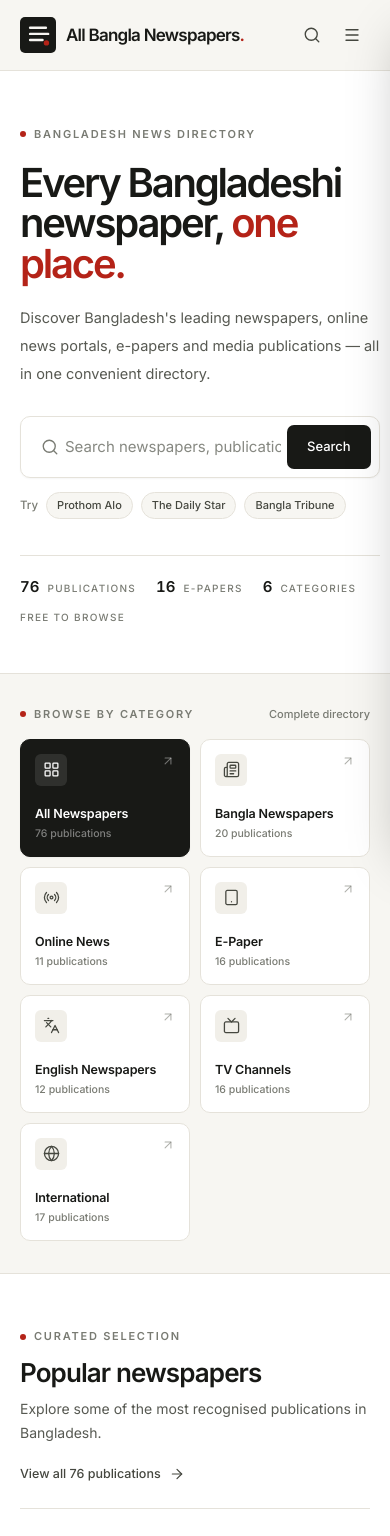
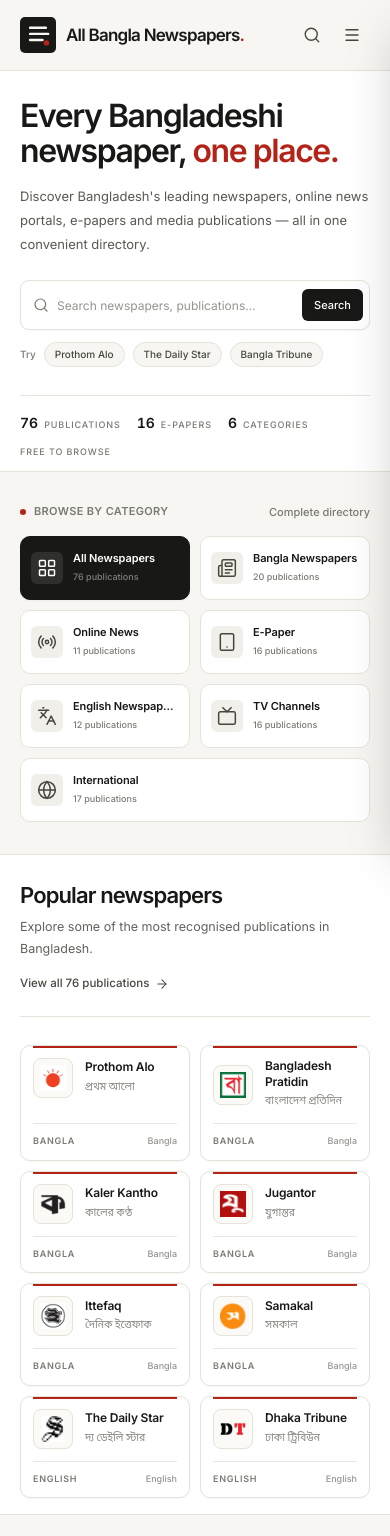
Before and after one commit to Munna-Scriptz/AllBanglaNews, a React (Vite) app in the folder client/: page / in a window 390 px wide. Shown: the top 1536 px of the page. Built offline with nearby package versions, Linux system fonts and the light colour scheme.

Commit message:
Some changes are made ui updated and modified

```diff
--- a/client/src/components/home/CuratedSections.jsx
+++ b/client/src/components/home/CuratedSections.jsx
@@ -72,7 +72,7 @@ export default function CuratedSections() {
         return (
           <section
             key={section.id}
-            className="border-b border-line py-12 last:border-b-0 md:py-14"
+            className="border-b border-line py-4 last:border-b-0 md:py-14"
             aria-labelledby={`curated-${section.id}`}
           >
             <div className="shell">
--- a/client/src/components/home/Hero.jsx
+++ b/client/src/components/home/Hero.jsx
@@ -20,27 +20,28 @@ export default function Hero({ query, onQueryChange, onSearch }) {
 
   return (
     <section className="border-b border-line bg-surface">
-      <div className="shell py-12 md:py-16 lg:py-20">
-        <div className="grid gap-12 xl:grid-cols-[minmax(0,1fr)_300px] xl:items-start xl:gap-14">
-          <div className="max-w-4xl">
-            <p className="eyebrow">
+      <div className="shell py-3 md:py-12 lg:py-20">
+
+        <div className="flex flex-col gap-10 xl:flex-row xl:items-start xl:gap-14">
+          <div className="min-w-0 max-w-4xl flex-1">
+            <p className="eyebrow hidden xl:flex">
               <span className="eyebrow-dot" aria-hidden="true" />
               Bangladesh News Directory
             </p>
 
-            <h1 className="mt-5 text-[40px] font-semibold leading-[1.01] tracking-[-0.055em] text-ink sm:text-[52px] md:text-[62px] lg:text-[68px]">
+            <h1 className="mt-4 text-[32px] font-semibold leading-[1.08] tracking-[-0.045em] text-ink min-[480px]:text-[38px] sm:text-[46px] md:text-[56px] lg:text-[64px]">
               Every Bangladeshi newspaper,
               <br className="hidden sm:block" />{' '}
               <span className="text-accent">one place.</span>
             </h1>
 
-            <p className="mt-5 max-w-2xl text-[14.5px] leading-7 text-ink-soft/90 sm:text-[15.5px] sm:leading-8">
+            <p className="mt-4 max-w-xl text-[13px] leading-6 text-ink-soft/90 sm:text-[14px] sm:leading-7">
               Discover Bangladesh&apos;s leading newspapers, online news
               portals, e-papers and media publications — all in one convenient
               directory.
             </p>
 
-            <div className="mt-7 max-w-2xl">
+            <div className="mt-6 w-full max-w-xl">
               <SearchBar
                 id="hero-search"
                 value={query}
@@ -54,66 +55,75 @@ export default function Hero({ query, onQueryChange, onSearch }) {
               />
             </div>
 
-            <div className="mt-3.5 flex flex-wrap items-center gap-x-2 gap-y-2 text-[11.5px] text-muted">
+            <div className="mt-3 flex flex-wrap items-center gap-x-2 gap-y-2 text-[10px] text-muted sm:text-[11px]">
               <span className="font-medium">Try</span>
               {quickSearches.map((name) => (
                 <button
                   key={name}
                   type="button"
                   onClick={() => handleQuickSearch(name)}
-                  className="rounded-full border border-line bg-paper px-2.5 py-1 text-[11px] font-medium text-ink-soft transition-colors hover:border-line-strong hover:text-ink"
+                  className="rounded-full border border-line bg-paper px-2.5 py-1 text-[10px] font-medium text-ink-soft transition-colors hover:border-line-strong hover:text-ink sm:text-[11px]"
                 >
                   {name}
                 </button>
               ))}
             </div>
 
-            <div className="mt-9 flex flex-wrap items-center gap-x-5 gap-y-3 border-t border-line pt-5 sm:gap-x-7">
-              <div className="flex items-baseline gap-2">
-                <span className="text-[15px] font-semibold tabular-nums text-ink">
+            <div className="mt-7 flex flex-wrap items-center gap-x-4 gap-y-3 border-t border-line pt-4 sm:mt-8 sm:gap-x-6 sm:pt-5">
+              <div className="flex items-baseline gap-1.5">
+                <span className="text-[14px] font-semibold tabular-nums text-ink sm:text-[15px]">
                   {publications.length}
                 </span>
-                <span className="text-[10px] font-medium uppercase tracking-[0.13em] text-muted">
+                <span className="text-[9px] font-medium uppercase tracking-[0.1em] text-muted sm:text-[10px]">
                   Publications
                 </span>
               </div>
+
               <span
                 className="hidden h-4 w-px bg-line sm:block"
                 aria-hidden="true"
               />
-              <div className="flex items-baseline gap-2">
-                <span className="text-[15px] font-semibold tabular-nums text-ink">
+
+              <div className="flex items-baseline gap-1.5">
+                <span className="text-[14px] font-semibold tabular-nums text-ink sm:text-[15px]">
                   {getCategoryCount('epaper')}
                 </span>
-                <span className="text-[10px] font-medium uppercase tracking-[0.13em] text-muted">
+                <span className="text-[9px] font-medium uppercase tracking-[0.1em] text-muted sm:text-[10px]">
                   E-papers
                 </span>
               </div>
+
               <span
                 className="hidden h-4 w-px bg-line sm:block"
                 aria-hidden="true"
               />
-              <div className="flex items-baseline gap-2">
-                <span className="text-[15px] font-semibold tabular-nums text-ink">
+
+              <div className="flex items-baseline gap-1.5">
+                <span className="text-[14px] font-semibold tabular-nums text-ink sm:text-[15px]">
                   {categories.length - 1}
                 </span>
-                <span className="text-[10px] font-medium uppercase tracking-[0.13em] text-muted">
+                <span className="text-[9px] font-medium uppercase tracking-[0.1em] text-muted sm:text-[10px]">
                   Categories
                 </span>
               </div>
+
               <span
                 className="hidden h-4 w-px bg-line sm:block"
                 aria-hidden="true"
               />
-              <span className="text-[10px] font-medium uppercase tracking-[0.13em] text-muted">
+
+              <span className="text-[9px] font-medium uppercase tracking-[0.1em] text-muted sm:text-[10px]">
                 Free to browse
               </span>
             </div>
           </div>
 
-          <aside className="hidden xl:block" aria-label="Quick picks">
-            <div className="mt-12 overflow-hidden rounded-[10px] border border-line bg-paper">
-              <div className="border-b border-line px-5 py-4">
+          <aside
+            className="w-full hidden xl:block xl:mt-10 xl:w-[280px] xl:shrink-0"
+            aria-label="Quick picks"
+          >
+            <div className="overflow-hidden rounded-[10px] border border-line bg-paper">
+              <div className="border-b border-line px-4 py-3.5 sm:px-5">
                 <div className="flex items-center justify-between gap-3">
                   <p className="eyebrow">
                     <span className="eyebrow-dot" aria-hidden="true" />
@@ -132,22 +142,24 @@ export default function Hero({ query, onQueryChange, onSearch }) {
                       href={publication.website}
                       target="_blank"
                       rel="noopener noreferrer"
-                      className="group flex items-center gap-3 border-b border-line px-5 py-3.5 transition-colors last:border-b-0 hover:bg-surface"
+                      className="group flex items-center gap-3 border-b border-line px-4 py-3 transition-colors last:border-b-0 hover:bg-surface sm:px-5 sm:py-3.5"
                     >
                       <PublicationLogo
                         publication={publication}
-                        className="h-9 w-9"
+                        className="h-8 w-8 shrink-0 sm:h-9 sm:w-9"
                         imageClassName="p-1"
                         eager
                       />
+
                       <span className="min-w-0 flex-1">
-                        <span className="block truncate text-[12.5px] font-medium text-ink">
+                        <span className="block truncate text-[11.5px] font-medium text-ink sm:text-[12.5px]">
                           {publication.name}
                         </span>
-                        <span className="mt-0.5 block text-[9px] font-medium uppercase tracking-[0.12em] text-muted">
+                        <span className="mt-0.5 block text-[9px] font-medium uppercase tracking-[0.1em] text-muted">
                           {getCategory(publication.category).shortLabel}
                         </span>
                       </span>
+
                       <ArrowUpRight
                         className="h-3.5 w-3.5 shrink-0 text-muted/40 transition-all duration-200 group-hover:-translate-y-0.5 group-hover:translate-x-0.5 group-hover:text-accent"
                         strokeWidth={1.8}
@@ -158,10 +170,10 @@ export default function Hero({ query, onQueryChange, onSearch }) {
                 ))}
               </ul>
 
-              <div className="px-5 py-4">
+              <div className="px-4 py-3.5 sm:px-5">
                 <a
                   href="#directory"
-                  className="group inline-flex items-center gap-2 text-[11.5px] font-medium text-ink transition-colors hover:text-accent"
+                  className="group inline-flex items-center gap-2 text-[11px] font-medium text-ink transition-colors hover:text-accent"
                 >
                   Browse the full index
                   <ArrowRight
@@ -178,6 +190,7 @@ export default function Hero({ query, onQueryChange, onSearch }) {
             </p>
           </aside>
         </div>
+
       </div>
     </section>
   )
--- a/client/src/components/newspaper/FeaturedNewspapers.jsx
+++ b/client/src/components/newspaper/FeaturedNewspapers.jsx
@@ -9,7 +9,7 @@ export default function FeaturedNewspapers() {
   return (
     <section
       id="popular"
-      className="scroll-mt-20 border-b border-line bg-surface py-12 md:py-16"
+      className="scroll-mt-20 border-b border-line bg-surface py-4 md:py-12"
       aria-labelledby="popular-heading"
     >
       <div className="shell">
--- a/client/src/components/newspaper/NewspaperCard.jsx
+++ b/client/src/components/newspaper/NewspaperCard.jsx
@@ -3,9 +3,6 @@ import { getCategory } from '../../data/publications'
 import { cn } from '../../utils/helpers'
 import PublicationLogo from './PublicationLogo'
 
-/**
- * A single directory listing. The whole card is a safe external link.
- */
 export default function NewspaperCard({
   publication,
   featured = false,
@@ -17,6 +14,7 @@ export default function NewspaperCard({
   const label = metaLabel ?? category.shortLabel
 
   return (
+
     <a
       href={publication.website}
       target="_blank"
@@ -24,24 +22,41 @@ export default function NewspaperCard({
       title={`${publication.name} — ${publication.description}`}
       aria-label={`${publication.name}, ${category.label} — opens the official website in a new tab`}
       className={cn(
-        'group relative flex h-full min-h-[164px] flex-col overflow-hidden rounded-[10px] border border-line bg-surface p-3.5 shadow-card transition-all duration-200 hover:-translate-y-0.5 hover:border-line-strong hover:shadow-lift focus-visible:-translate-y-0.5 focus-visible:border-ink focus-visible:shadow-lift sm:min-h-[176px] sm:p-4',
+        'group relative flex h-full min-h-[100px] flex-col overflow-hidden rounded-[10px] border border-line bg-surface p-3 shadow-card transition-all duration-200 hover:-translate-y-0.5 hover:border-line-strong hover:shadow-lift focus-visible:-translate-y-0.5 focus-visible:border-ink focus-visible:shadow-lift sm:min-h-[176px] sm:p-4',
         className,
       )}
     >
       {featured && (
         <span
-          className="absolute inset-x-4 top-0 h-[2px] bg-accent"
+          className="absolute inset-x-3 top-0 h-[2px] bg-accent sm:inset-x-4"
           aria-hidden="true"
         />
       )}
 
-      <div className="flex items-start justify-between gap-2">
+      {/* Mobile: Logo and name in one row | Desktop: Original layout */}
+      <div className="flex min-w-0 items-center gap-3 sm:items-start sm:justify-between">
         <PublicationLogo
           publication={publication}
           eager={eager}
-          className="h-11 w-11 sm:h-12 sm:w-12"
+          className="h-10 w-10 shrink-0 sm:h-12 sm:w-12"
         />
-        <span className="grid h-6 w-6 shrink-0 place-items-center rounded-md text-muted/50 transition-colors duration-200 group-hover:text-accent">
+
+        <div className="min-w-0 flex-1 sm:hidden">
+          <h3 className="line-clamp-2 text-[12px] font-semibold leading-[1.3] tracking-[-0.015em] text-ink">
+            {publication.name}
+          </h3>
+
+          {publication.banglaName && (
+            <p
+              lang="bn"
+              className="mt-0.5 truncate text-[10.5px] leading-5 text-muted/90"
+            >
+              {publication.banglaName}
+            </p>
+          )}
+        </div>
+
+        <span className="hidden h-6 w-6 shrink-0 place-items-center rounded-md text-muted/50 transition-colors duration-200 group-hover:text-accent sm:grid">
           <ArrowUpRight
             className="h-3.5 w-3.5 transition-transform duration-200 group-hover:-translate-y-0.5 group-hover:translate-x-0.5"
             strokeWidth={1.9}
@@ -50,10 +65,12 @@ export default function NewspaperCard({
         </span>
       </div>
 
-      <div className="mt-3.5 min-w-0">
-        <h3 className="line-clamp-2 min-h-[34px] text-[13.5px] font-semibold leading-[1.25] tracking-[-0.015em] text-ink sm:text-[14.5px]">
+      {/* Desktop title */}
+      <div className="mt-3.5 hidden min-w-0 sm:block">
+        <h3 className="line-clamp-2 min-h-[34px] text-[14.5px] font-semibold leading-[1.25] tracking-[-0.015em] text-ink">
           {publication.name}
         </h3>
+
         {publication.banglaName && (
           <p
             lang="bn"
@@ -64,16 +81,18 @@ export default function NewspaperCard({
         )}
       </div>
 
-      <div className="mt-auto pt-3.5">
+      <div className="mt-auto pt-3 sm:pt-3.5">
         <div className="flex items-center justify-between gap-2 border-t border-line/80 pt-2.5">
-          <span className="truncate text-[9.5px] font-semibold uppercase tracking-[0.1em] text-muted">
+          <span className="truncate text-[9px] font-semibold uppercase tracking-[0.08em] text-muted sm:text-[9.5px] sm:tracking-[0.1em]">
             {label}
           </span>
-          <span className="shrink-0 text-[10px] font-medium text-muted/80">
+
+          <span className="shrink-0 text-[9px] font-medium text-muted/80 sm:text-[10px]">
             {publication.language}
           </span>
         </div>
       </div>
     </a>
+
   )
 }
--- a/client/src/components/ui/CategoryNavigation.jsx
+++ b/client/src/components/ui/CategoryNavigation.jsx
@@ -1,15 +1,9 @@
 import { ArrowUpRight } from 'lucide-react'
 import { Link } from 'react-router'
-import {
-  categories,
-  getCategoryCount,
-} from '../../data/publications'
+import { categories, getCategoryCount } from '../../data/publications'
 import { cn } from '../../utils/helpers'
 import CategoryIcon from './CategoryIcon'
 
-/**
- * Category shortcuts (card links) and category filters (tabs).
- */
 export default function CategoryNavigation({
   variant = 'cards',
   activeId = 'all',
@@ -22,11 +16,12 @@ export default function CategoryNavigation({
     ? categories
     : categories.filter((category) => category.id !== 'all')
 
+
   if (variant === 'cards') {
     return (
       <div
         className={cn(
-          'grid grid-cols-2 gap-2.5 sm:grid-cols-3 md:grid-cols-4 lg:grid-cols-7',
+          'flex flex-wrap gap-2.5 sm:gap-3',
           className,
         )}
         aria-label="Browse categories"
@@ -41,17 +36,20 @@ export default function CategoryNavigation({
               to={category.path}
               onClick={() => onSelect?.(category.id)}
               className={cn(
-                'group flex h-full min-h-[118px] flex-col justify-between rounded-[10px] border p-3.5 transition-all duration-200 sm:min-h-[126px]',
+                // Mobile: horizontal compact cards
+                'group flex min-h-[64px] min-w-0 flex-[1_1_calc(50%-5px)] items-center gap-2.5 rounded-[10px] border p-2.5 transition-all duration-200',
+                // Desktop: original vertical card layout
+                'sm:min-h-[126px] sm:flex-[1_1_calc(33.333%-8px)] sm:flex-col sm:items-stretch sm:justify-between sm:p-3.5',
+                'md:flex-[1_1_calc(25%-9px)] lg:flex-[1_1_calc(14.285%-11px)]',
                 isActive
                   ? 'border-ink bg-ink text-white shadow-card'
                   : 'border-line bg-surface text-ink hover:-translate-y-0.5 hover:border-line-strong hover:shadow-card',
               )}
               aria-current={isActive ? 'page' : undefined}
             >
-              <span className="flex items-start justify-between gap-2">
               <span
                 className={cn(
-                    'grid h-8 w-8 place-items-center rounded-[6px] transition-colors',
+                  'grid h-8 w-8 shrink-0 place-items-center rounded-[6px] transition-colors sm:h-9 sm:w-9',
                   isActive
                     ? 'bg-white/10 text-white'
                     : 'bg-tint text-ink-soft group-hover:text-accent',
@@ -59,9 +57,29 @@ export default function CategoryNavigation({
               >
                 <CategoryIcon
                   name={category.icon}
-                    className="h-[17px] w-[17px]"
+                  className="h-4 w-4 sm:h-[17px] sm:w-[17px]"
                 />
               </span>
+
+              <span className="min-w-0 flex-1 sm:mt-5 sm:flex-none">
+                <span className="block truncate text-[11px] font-semibold leading-[1.25] tracking-[-0.01em] sm:text-[12.5px]">
+                  {category.label}
+                </span>
+
+                {showCounts && (
+                  <span
+                    className={cn(
+                      'mt-1 block truncate text-[9px] font-medium sm:text-[10.5px]',
+                      isActive ? 'text-white/45' : 'text-muted',
+                    )}
+                  >
+                    {count} publications
+                  </span>
+                )}
+              </span>
+
+              {/* Desktop arrow only */}
+              <span className="hidden sm:flex sm:items-start sm:justify-end sm:gap-2 sm:self-start sm:absolute sm:right-3.5 sm:top-3.5">
                 <ArrowUpRight
                   className={cn(
                     'h-3.5 w-3.5 transition-all duration-200 group-hover:-translate-y-0.5 group-hover:translate-x-0.5',
@@ -71,28 +89,13 @@ export default function CategoryNavigation({
                   aria-hidden="true"
                 />
               </span>
-
-              <span className="mt-5 block">
-                <span className="block text-[12.5px] font-semibold leading-[1.25] tracking-[-0.01em]">
-                  {category.label}
-                </span>
-                {showCounts && (
-                  <span
-                    className={cn(
-                      'mt-1 block text-[10.5px] font-medium',
-                      isActive ? 'text-white/45' : 'text-muted',
-                    )}
-                  >
-                    {count} publications
-                  </span>
-                )}
-              </span>
             </Link>
           )
         })}
       </div>
     )
   }
+
 
   return (
     <div
--- a/client/src/components/ui/SearchBar.jsx
+++ b/client/src/components/ui/SearchBar.jsx
@@ -24,19 +24,20 @@ export default function SearchBar({
   }
 
   return (
+
     <form
       onSubmit={handleSubmit}
       role="search"
       className={cn(
-        'flex w-full items-center gap-1.5 rounded-[10px] border border-line bg-surface p-1.5 pl-4 shadow-card transition-shadow duration-200 focus-within:border-line-strong focus-within:ring-4 focus-within:ring-accent/5',
-        size === 'lg' && 'p-2 pl-5',
+        'flex w-full min-w-0 items-center gap-1 rounded-[9px] border border-line bg-surface p-1.5 pl-3 shadow-card transition-all duration-200 focus-within:border-line-strong focus-within:ring-4 focus-within:ring-accent/5 sm:gap-1.5 sm:rounded-[10px] sm:p-1.5 sm:pl-4',
+        size === 'lg' && 'sm:p-2 sm:pl-5',
         className,
       )}
     >
       <Search
         className={cn(
-          'h-[18px] w-[18px] shrink-0 text-muted',
-          size === 'lg' && 'h-5 w-5',
+          'h-4 w-4 shrink-0 text-muted sm:h-[18px] sm:w-[18px]',
+          size === 'lg' && 'sm:h-5 sm:w-5',
         )}
         strokeWidth={1.8}
         aria-hidden="true"
@@ -45,6 +46,7 @@ export default function SearchBar({
       <label htmlFor={id} className="sr-only">
         {label}
       </label>
+
       <input
         id={id}
         type="search"
@@ -55,8 +57,8 @@ export default function SearchBar({
         autoComplete="off"
         spellCheck="false"
         className={cn(
-          'min-w-0 flex-1 appearance-none bg-transparent py-2.5 text-[14px] leading-5 text-ink outline-none placeholder:text-muted/90 [&::-webkit-search-cancel-button]:hidden',
-          size === 'lg' && 'py-3 text-[15px]',
+          'h-9 min-w-0 flex-1 appearance-none bg-transparent px-1 text-[12px] leading-5 text-ink outline-none placeholder:text-muted/80 [&::-webkit-search-cancel-button]:hidden sm:h-10 sm:text-[13px]',
+          size === 'lg' && 'sm:h-11 sm:text-[14px]',
           inputClassName,
         )}
       />
@@ -66,9 +68,9 @@ export default function SearchBar({
           type="button"
           onClick={() => onChange('')}
           aria-label="Clear search"
-          className="grid h-8 w-8 shrink-0 place-items-center rounded-md text-muted transition-colors hover:bg-tint hover:text-ink"
+          className="grid h-7 w-7 shrink-0 place-items-center rounded-md text-muted transition-colors hover:bg-tint hover:text-ink sm:h-8 sm:w-8"
         >
-          <X className="h-4 w-4" strokeWidth={1.8} aria-hidden="true" />
+          <X className="h-3.5 w-3.5 sm:h-4 sm:w-4" strokeWidth={1.8} aria-hidden="true" />
         </button>
       )}
 
@@ -76,13 +78,14 @@ export default function SearchBar({
         <button
           type="submit"
           className={cn(
-            'shrink-0 rounded-[7px] bg-ink px-4 py-2.5 text-[13px] font-medium text-white transition-colors duration-200 hover:bg-accent',
-            size === 'lg' && 'px-5 py-3 text-[13.5px]',
+            'shrink-0 rounded-[6px] bg-ink px-3 py-2 text-[11px] font-medium text-white transition-colors duration-200 hover:bg-accent sm:rounded-[7px] sm:px-4 sm:py-2.5 sm:text-[12px]',
+            size === 'lg' && 'sm:px-5 sm:py-3 sm:text-[13px]',
           )}
         >
           {buttonLabel}
         </button>
       )}
     </form>
+
   )
 }
--- a/client/src/components/ui/SectionHeader.jsx
+++ b/client/src/components/ui/SectionHeader.jsx
@@ -12,25 +12,28 @@ export default function SectionHeader({
   id,
 }) {
   return (
+
     <div
       id={id}
       className={cn(
-        'flex flex-col gap-5 border-b border-line pb-6 sm:flex-row sm:items-end sm:justify-between sm:gap-10',
+        'flex flex-col gap-3 border-b border-line pb-5 sm:flex-row sm:items-end sm:justify-between sm:gap-6 sm:pb-6',
         className,
       )}
     >
-      <div className="max-w-2xl">
+      <div className="min-w-0 max-w-2xl">
         {eyebrow && (
-          <p className="eyebrow">
+          <p className="eyebrow hidden xl:flex">
             <span className="eyebrow-dot" aria-hidden="true" />
             {eyebrow}
           </p>
         )}
-        <h2 className="mt-3 text-[26px] font-semibold leading-[1.12] tracking-[-0.035em] text-ink sm:text-[30px]">
+
+        <h2 className="text-[22px] mt-3 font-semibold leading-[1.15] tracking-[-0.04em] text-ink min-[480px]:text-[25px] sm:text-[30px]">
           {title}
         </h2>
+
         {description && (
-          <p className="mt-2.5 text-[14px] leading-6 text-ink-soft/90">
+          <p className="mt-2 max-w-xl text-[12.5px] leading-[1.7] text-ink-soft/85 min-[480px]:text-[13px] sm:mt-2.5 sm:text-[14px] sm:leading-6">
             {description}
           </p>
         )}
@@ -39,16 +42,17 @@ export default function SectionHeader({
       {href && (
         <Link
           to={href}
-          className="group inline-flex shrink-0 items-center gap-2 self-start rounded-sm text-[12.5px] font-medium text-ink-soft transition-colors hover:text-accent sm:self-auto"
+          className="group inline-flex w-fit shrink-0 items-center gap-1.5 rounded-sm py-1 text-[11.5px] font-medium text-ink-soft transition-colors hover:text-accent sm:mb-0.5 sm:text-[12.5px]"
         >
           {linkLabel}
           <ArrowRight
-            className="h-4 w-4 transition-transform duration-200 group-hover:translate-x-0.5"
+            className="h-3.5 w-3.5 transition-transform duration-200 group-hover:translate-x-1 sm:h-4 sm:w-4"
             strokeWidth={1.8}
             aria-hidden="true"
           />
         </Link>
       )}
     </div>
+
   )
 }
--- a/client/src/index.css
+++ b/client/src/index.css
@@ -1,9 +1,10 @@
 @import "tailwindcss";
 
 @theme {
-  --font-sans: "Inter", ui-sans-serif, system-ui, -apple-system, "Segoe UI",
-    sans-serif;
-  --font-bangla: "Hind Siliguri", "Noto Sans Bengali", ui-sans-serif, sans-serif;
+  --font-sans:
+    "Inter", ui-sans-serif, system-ui, -apple-system, "Segoe UI", sans-serif;
+  --font-bangla:
+    "Hind Siliguri", "Noto Sans Bengali", ui-sans-serif, sans-serif;
 
   --color-paper: #f7f6f2;
   --color-surface: #ffffff;
@@ -127,7 +128,7 @@
     font-size: 0.6875rem;
     font-weight: 600;
     line-height: 1;
-    letter-spacing: 0.16em;
+    letter-spacing: 0.03em;
     text-transform: uppercase;
     color: var(--color-muted);
   }
@@ -183,7 +184,6 @@
   }
 }
 
-
 /* --color-paper: #f4f6f9;
 --color-surface: #ffffff;
 --color-ink: #111827;
```
Also changed, not shown: client/src/components/home/DirectoryExplorer.jsx (+3 -4 lines), client/src/components/layout/Footer.jsx (+11 -4 lines), client/src/components/ui/PageHeader.jsx (+19 -22 lines), client/src/pages/CategoryPage.jsx (+4 -5 lines). Lines whose indentation alone changed are shown as unchanged.
